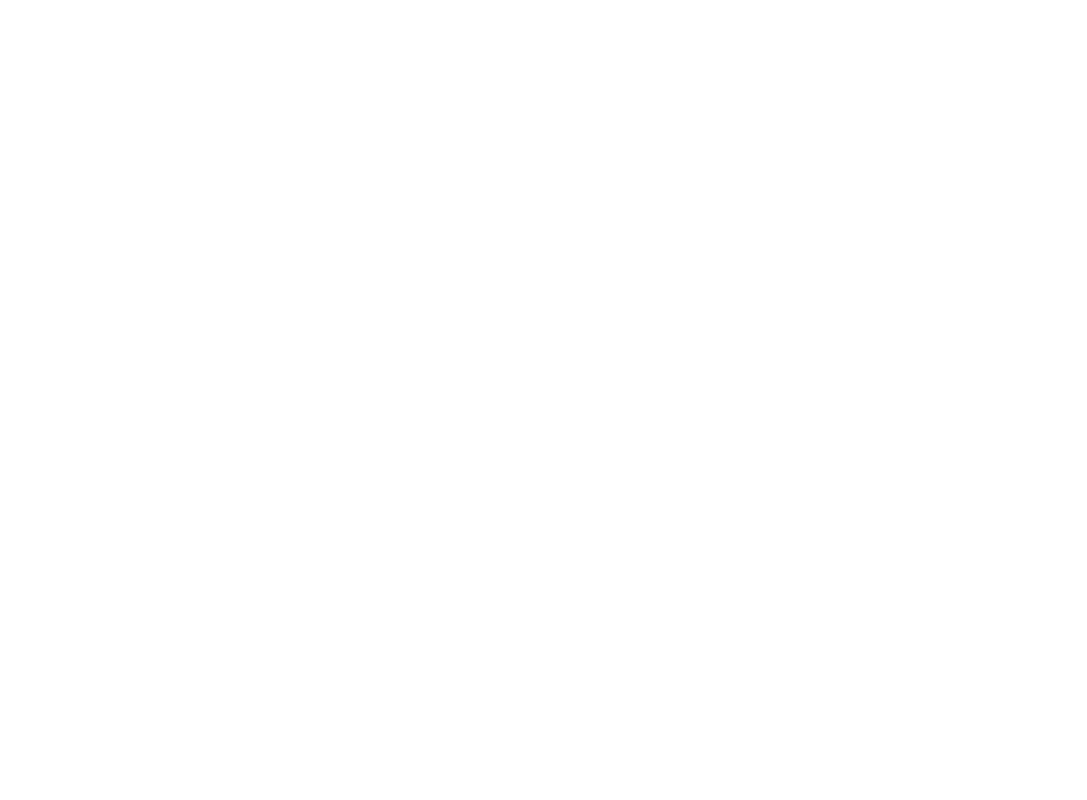
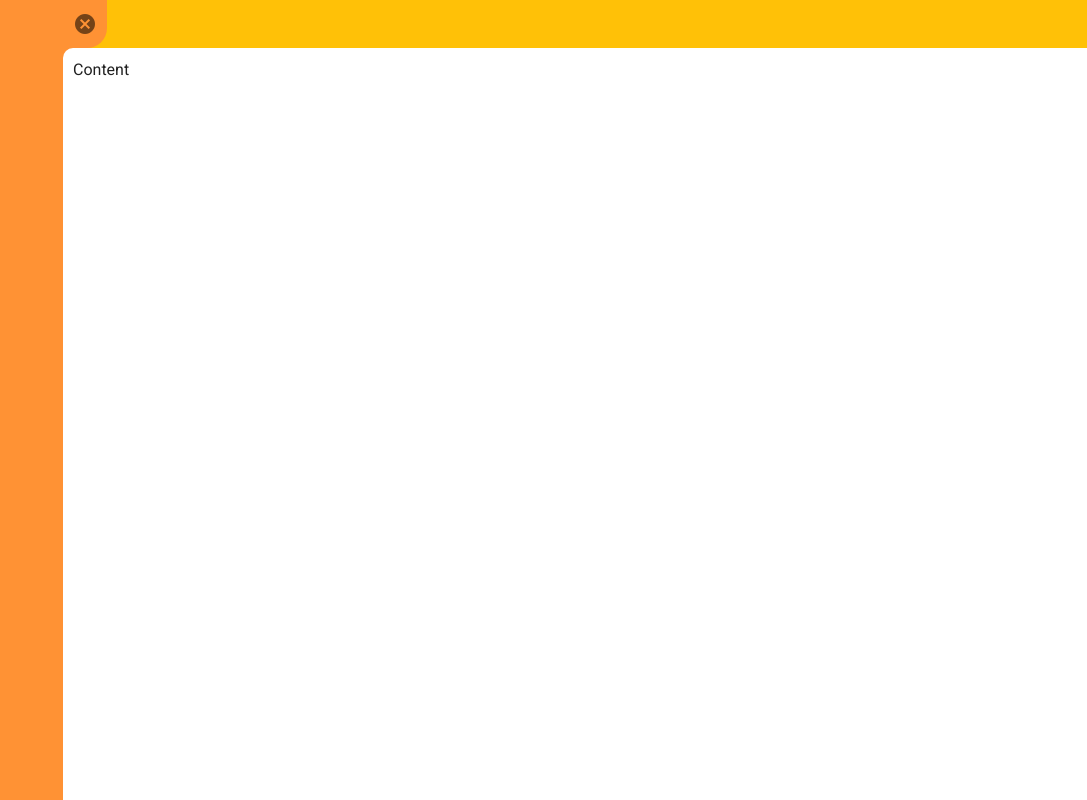
Before and after one commit to ThilinaTLM/oosd-frontend-app, a Vue app: page /dashboard in a window 1280 px wide. Shown: the whole page, without its empty margins (193-1280 px from the left). Built offline with nearby package versions, Linux system fonts and the light colour scheme.

Commit message:
add dashboard view; add LoginButton Component

```diff
--- a/src/App.vue
+++ b/src/App.vue
@@ -6,4 +6,9 @@
   html {
     overflow-y: hidden;
   }
+
+  .bg {
+      background: rgb(255,193,7);
+      background: linear-gradient(180deg, rgba(255,193,7,1) 100px, rgba(255,193,7,0) 700px, rgba(255,255,255,1) 100%);
+  }
 </style>
--- /dev/null
+++ b/src/components/LoginButton.vue
@@ -0,0 +1,21 @@
+<template>
+    <div>
+        <v-btn v-if="authenticated" to="/dashboard" small color="success">DASHBOARD</v-btn>
+        <v-btn v-else to="/login" small color="success">LOGIN</v-btn>
+    </div>
+</template>
+
+<script>
+    import {mapState} from 'vuex'
+
+    export default {
+        name: "LoginButton",
+        computed: {
+            ...mapState('user', ['authenticated'])
+        }
+    }
+</script>
+
+<style scoped>
+
+</style>
--- a/src/components/LoginForm.vue
+++ b/src/components/LoginForm.vue
@@ -7,53 +7,48 @@
                 flat
                 color="primary"
         >
-            <v-toolbar-title class="subtitle-2"> {{title}} </v-toolbar-title>
+            <v-toolbar-title class="subtitle-2"> {{title}}</v-toolbar-title>
         </v-toolbar>
         <v-form
                 ref="form"
                 v-model="valid"
                 class="ma-4 pa-4"
+                @submit.prevent="$emit('submit', username, password)"
         >
             <v-text-field
                     v-model="username"
-                    label="username"
+                    label="Username"
                     type="text"
                     required
-                    outlined
                     dense
-                    class="ma-1"
+                    class="ma-2"
             ></v-text-field>
 
             <v-text-field
                     v-model="password"
-                    label="password"
+                    label="Password"
                     type="password"
                     required
-                    outlined
                     dense
-                    class="ma-1"
+                    class="ma-2"
             ></v-text-field>
 
             <v-row
                     justify="center"
-                    class="ma-2"
+                    class="ma-3"
             >
-
                 <v-btn
-                    rounded
                         color="success"
-                    class="mr-4"
+                        class="mr-2"
                         type="submit"
-                    @click="login"
                 >
                     Login
                 </v-btn>
 
 
                 <v-btn
-                    rounded
                         color="blue"
-                    @click="reset"
+                        @click="$refs.form.reset()"
                 >
                     Reset
                 </v-btn>
@@ -72,19 +67,12 @@
             valid: false,
             username: '',
             password: ''
-        }),
-
-        methods: {
-            login() {
-                console.log("Submit")
-                //this.$refs.form.validate()
-            },
-            reset() {
-                this.$refs.form.reset()
-            }
-        }
+        })
     }
 </script>
 
 <style scoped>
+    .text-field {
+        font-size: 10pt;
+    }
 </style>
--- a/src/router/index.ts
+++ b/src/router/index.ts
@@ -15,10 +15,11 @@ const routes: Array<RouteConfig> = [
         path: '/login',
         name: 'User Login',
         component: Login
-        // route level code-splitting
-        // this generates a separate chunk (about.[hash].js) for this route
-        // which is lazy-loaded when the route is visited.
-        // component: () => import(/* webpackChunkName: "about" */ '../views/Login.vue')
+    },
+    {
+        path: '/dashboard',
+        name: 'Dashboard',
+        component: () => import(/* webpackChunkName: "dashboard" */ '../views/dashboard/index.vue')
     }
 ]
 
--- a/src/store/index.ts
+++ b/src/store/index.ts
@@ -1,15 +1,15 @@
 import Vue from 'vue'
-import Vuex from 'vuex'
+import Vuex, {Module} from 'vuex'
+import {user_module} from "@/store/modules/user";
+import {metadata_module} from "@/store/modules/meta";
 
 Vue.use(Vuex)
 
-export default new Vuex.Store({
-  state: {
-  },
-  mutations: {
-  },
-  actions: {
-  },
-  modules: {
-  }
+export interface RootState {}
+
+export default new Vuex.Store<RootState>({
+    modules: {
+        user: user_module,
+        metadata: metadata_module
+    }
 })
--- /dev/null
+++ b/src/store/modules/meta.ts
@@ -0,0 +1,34 @@
+import {ActionTree, GetterTree, Module, MutationTree} from "vuex";
+import {RootState} from "@/store";
+
+export interface MetaDataState {
+    complaints?: {
+        all: number,
+        solved: number,
+        rejected: number
+    }
+}
+
+const state: MetaDataState = {
+
+}
+
+const mutations: MutationTree<MetaDataState> = {
+
+}
+
+const getters: GetterTree<MetaDataState, RootState> = {
+
+}
+
+const actions: ActionTree<MetaDataState, RootState> = {
+
+}
+
+export const metadata_module: Module<MetaDataState, RootState> = {
+    namespaced: true,
+    state,
+    mutations,
+    getters,
+    actions
+}
--- /dev/null
+++ b/src/store/modules/user.ts
@@ -0,0 +1,29 @@
+import {GetterTree, Module, MutationTree} from "vuex";
+import {RootState} from "@/store";
+
+export interface UserState {
+    authenticated: boolean;
+    username?: string;
+    token?: string;
+    userData?: any;
+}
+
+const state: UserState = {
+    authenticated: false
+}
+
+const mutations: MutationTree<UserState> = {
+    set_username(state, payload: string) {
+        state.username = payload;
+    }
+}
+
+const getters: GetterTree<UserState, RootState> = {}
+
+
+export const user_module: Module<UserState, RootState> = {
+    namespaced: true,
+    state,
+    mutations,
+    getters
+}
--- a/src/views/Home.vue
+++ b/src/views/Home.vue
@@ -10,7 +10,7 @@
       <v-spacer/>
       <v-toolbar-title class="ma-5 title"> Galle Public Complaint Management </v-toolbar-title>
       <v-spacer/>
-      <v-btn to="/login" small color="success">LOGIN</v-btn>
+      <LoginButton/>
 
     </v-app-bar>
 
@@ -30,20 +30,19 @@
 
 <script>
 import HomeButton from "@/components/HomeButton";
+import LoginButton from "@/components/LoginButton";
 
 export default {
   name: "Home",
   components: {
-    HomeButton
+    HomeButton,
+    LoginButton
   }
 };
 </script>
 
 
 <style>
-  .bg {
-    background: rgb(255,193,7);
-    background: linear-gradient(180deg, rgba(255,193,7,1) 100px, rgba(255,193,7,0) 700px, rgba(255,255,255,1) 100%);
-  }
+
 
 </style>
--- a/src/views/Login.vue
+++ b/src/views/Login.vue
@@ -15,7 +15,7 @@
               class="fill-height"
       >
         <v-spacer/>
-        <LoginForm title="User Login"/>
+        <LoginForm @submit="onSubmit" title="User Login"/>
         <v-spacer/>
 
       </v-container>
@@ -27,6 +27,7 @@
   import LoginForm from "../components/LoginForm.vue";
   import HomeButton from "@/components/HomeButton";
   import Home from "@/views/Home";
+  import router from "@/router";
 
   export default {
     name: 'Login',
@@ -34,6 +35,19 @@
       Home,
       LoginForm,
       HomeButton
+    },
+    methods: {
+      onSubmit(username, password) {
+        if (username === "thilina" && password === "12345") {
+          router.push('/dashboard')
+        }
+      }
     }
   }
 </script>
+
+<style>
+    html {
+        overflow-y: hidden;
+    }
+</style>
--- /dev/null
+++ b/src/views/dashboard/index.vue
@@ -0,0 +1,65 @@
+<template>
+    <v-app>
+        <v-app-bar
+                color="primary"
+                class="pa-0"
+                dense
+                flat
+                app
+        >
+            <div class="toggle--bg secondary">
+                <v-icon v-if="drawer" @click="drawer = false">mdi-close-circle</v-icon>
+                <v-icon v-else @click="drawer = true">mdi-chevron-double-right</v-icon>
+            </div>
+
+        </v-app-bar>
+
+        <v-navigation-drawer
+                class="pa-2"
+                color="secondary"
+                v-model="drawer"
+                left
+                app
+        >
+
+        </v-navigation-drawer>
+
+        <v-main class="secondary">
+            <div class="main fill-height">Content</div>
+        </v-main>
+    </v-app>
+
+</template>
+
+<script>
+    export default {
+        name: "Dashboard",
+        data: () => ({
+            drawer: true
+        })
+    }
+</script>
+
+<style>
+    .v-navigation-drawer__border {
+        width: 0;
+    }
+
+    .v-toolbar__content {
+        padding-left: 0;
+    }
+
+    .toggle--bg {
+        display: grid;
+        justify-content: center;
+        height: 100%;
+        padding: 0 10px;
+        border-bottom-right-radius: 20px;
+    }
+
+    .main {
+        padding: 10px;
+        border-top-left-radius: 10px;
+        background-color: white;
+    }
+</style>
```
Lines whose indentation alone changed are shown as unchanged.
